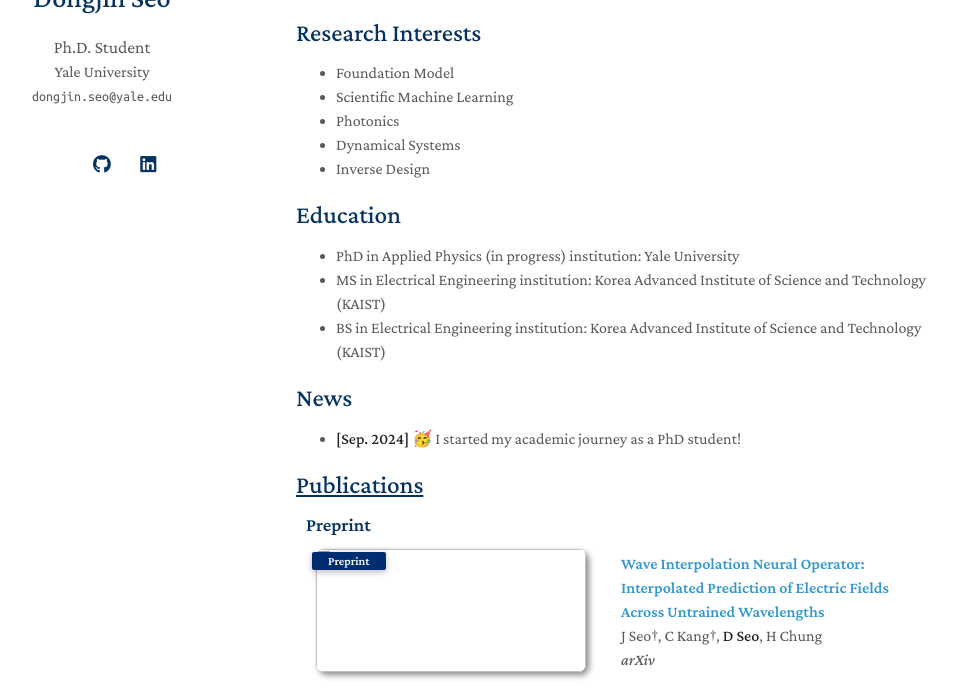
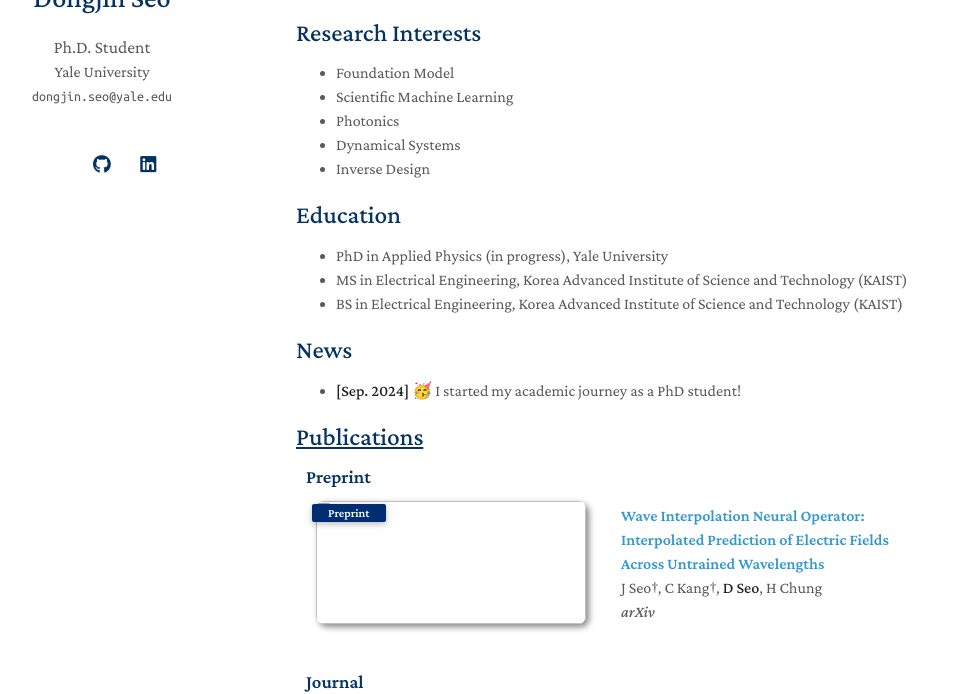
Before and after one commit to DongjinSeoAP/DongjinSeoAP.github.io, a Jekyll site: the page built from index.md, in a window 1280 px wide and 900 px high, cut to the strip 206-900 px from the top of the window. Shown: the whole strip, without its empty margins (174-1131 px from the left). Built offline with Jekyll 4.4.1, drawn with Linux system fonts in a browser that asks for light colours; a style sheet for code colours, icons or effects is not loaded; our own code applies the rules of GitHub Pages for plain Markdown files; part of the change alters nothing that is shown.

Commit message:
Update index.md

```diff
--- a/index.md
+++ b/index.md
@@ -16,12 +16,9 @@ I am a PhD student at Yale University supervised by Professor [Logan G. Wright](
 
 ## Education
 
-  - PhD in Applied Physics (in progress)
-    institution: Yale University
-  - MS in Electrical Engineering
-    institution: Korea Advanced Institute of Science and Technology (KAIST)
-  - BS in Electrical Engineering
-    institution: Korea Advanced Institute of Science and Technology (KAIST)
+  - PhD in Applied Physics (in progress), Yale University
+  - MS in Electrical Engineering, Korea Advanced Institute of Science and Technology (KAIST)
+  - BS in Electrical Engineering, Korea Advanced Institute of Science and Technology (KAIST)
 
 ## News
 
```
